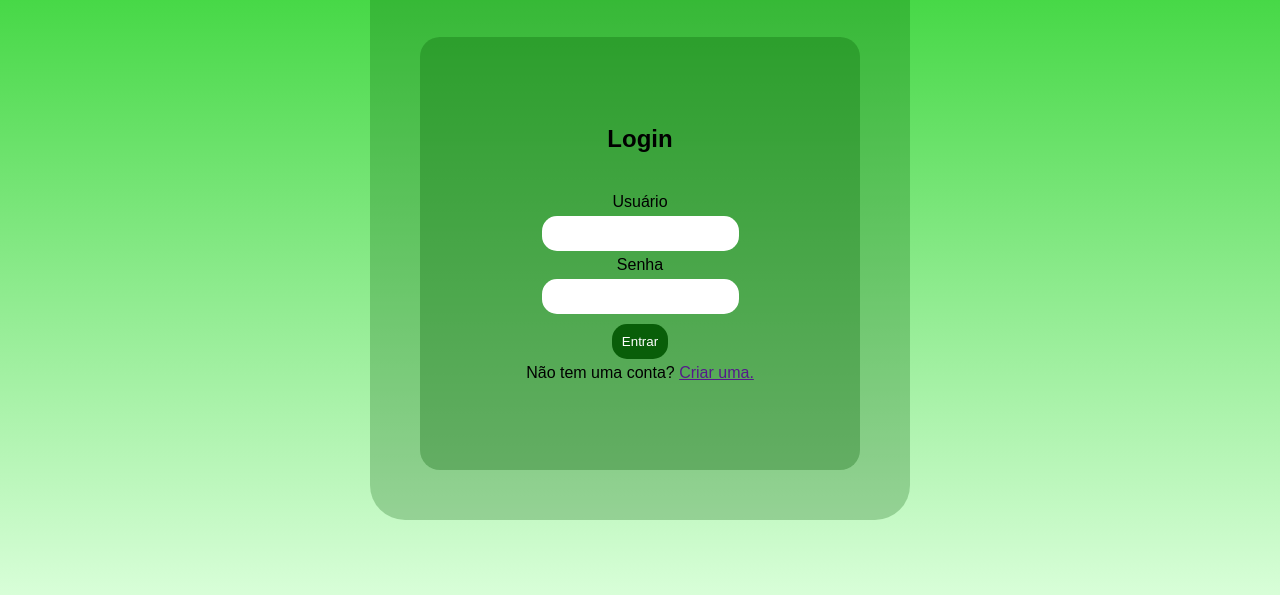
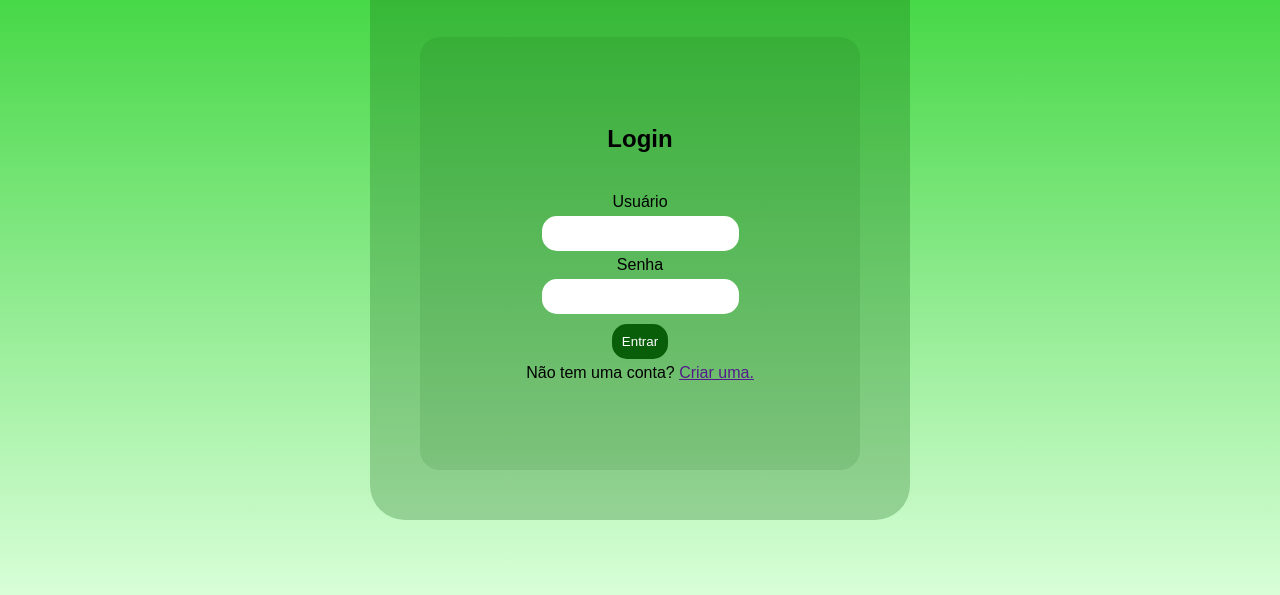
Before and after one commit to 1mino3/Leitor-de-Libras-Site, a plain HTML site: page index.html in a window 1280 px wide. Shown: the part 193-788 px from the top of the page. Drawn offline with Linux system fonts and the light colour scheme.

Commit message:
xcfsfffffffffffff

```diff
--- a/style.css
+++ b/style.css
@@ -47,7 +47,7 @@ main {
 }
 
 #login {
-    background-color: rgba(9, 94, 9, 0.300);
+    background-color: rgba(9, 94, 9, 0.116);
     padding: 20%;
     border-radius: 20px;
 }
```
